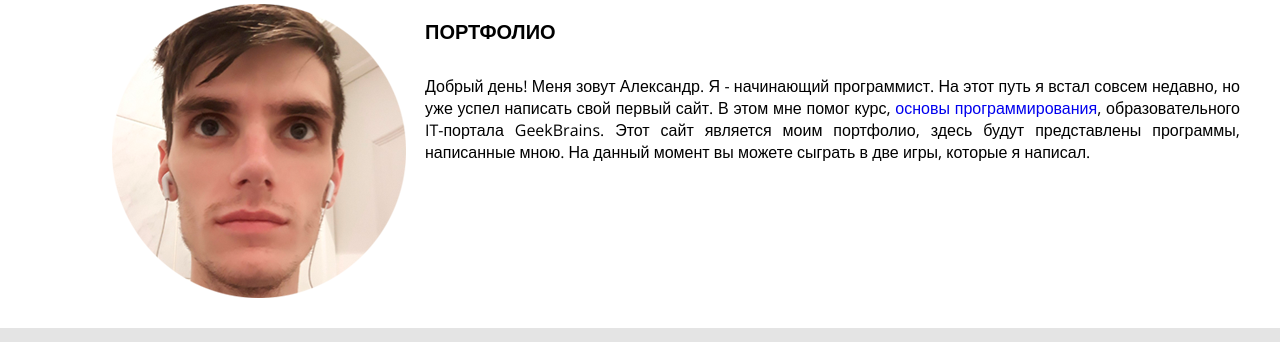
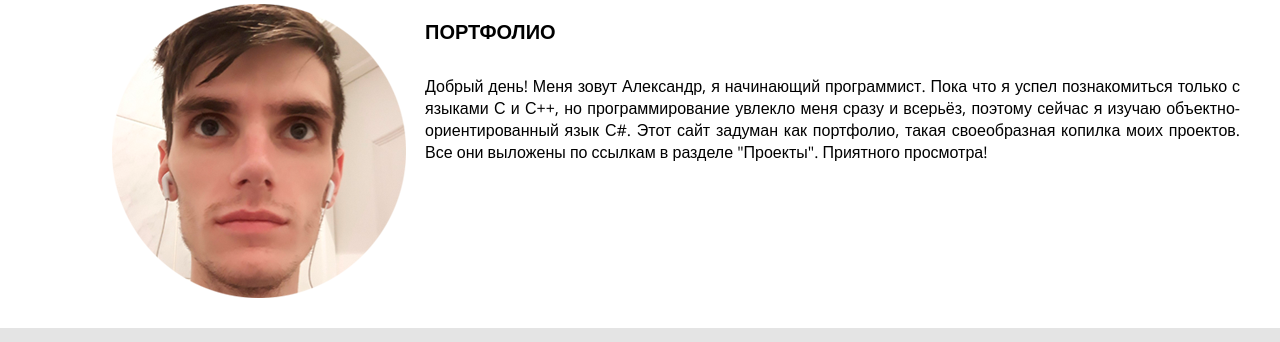
Before and after one commit to Arrandes/Portfolio, a plain HTML site: page index.html in a window 1280 px wide. Shown: the part 458-800 px from the top of the page. Drawn offline with nearby package versions, Linux system fonts and the light colour scheme.

Commit message:
Add files via upload

```diff
--- a/index.html
+++ b/index.html
@@ -44,7 +44,9 @@
 					<div class="side-right">
 						<h3>Портфолио</h3>
 						<p>
-							Добрый день! Меня зовут Александр. Я - начинающий программист. На этот путь я встал совсем недавно, но уже успел написать свой первый сайт. В этом мне помог курс, <a href="https://geekbrains.ru/courses">основы программирования</a>, образовательного IT-портала GeekBrains. Этот сайт является моим портфолио, здесь будут представлены программы, написанные мною. На данный момент вы можете сыграть в две игры, которые я написал.
+							Добрый день! Меня зовут Александр, я начинающий программист. Пока что я успел познакомиться только с языками С и С++,  но программирование увлекло меня сразу и всерьёз, поэтому сейчас я изучаю объектно-ориентированный язык С#.
+							Этот сайт задуман как портфолио, такая своеобразная копилка моих проектов. Все они выложены по ссылкам в разделе "Проекты".
+							Приятного просмотра!
 						</p>
 					</div>
 				</div>
```
